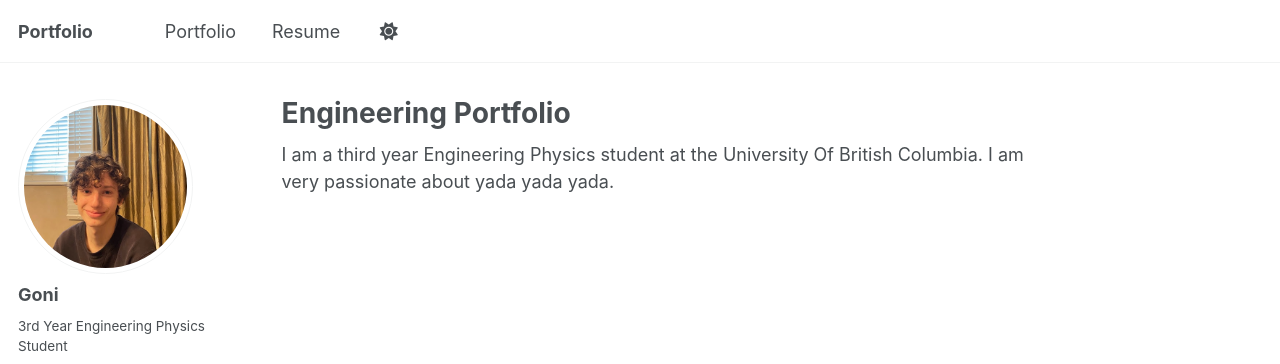
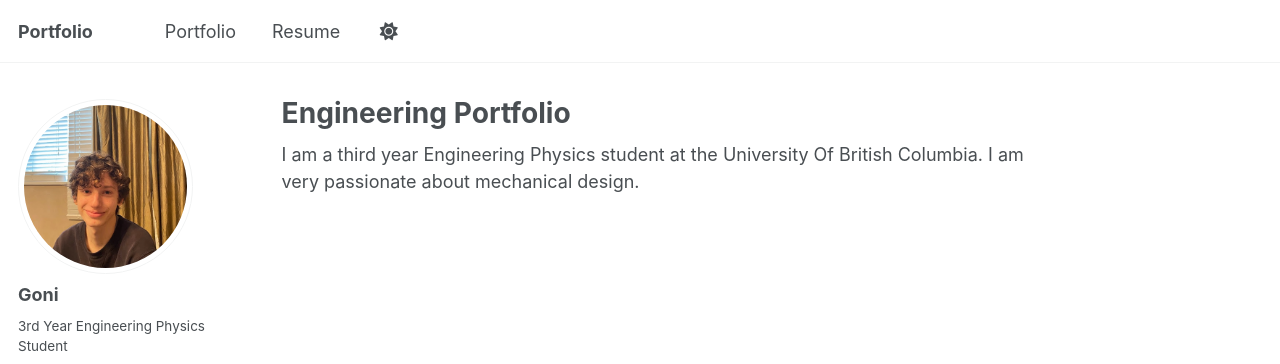
Before and after one commit to GoniBM/gonibm.github.io, a Jekyll site: the page built from _pages/about.md, in a window 1280 px wide. Shown: the top 364 px of the page. Built offline with Jekyll 4.4.1, drawn with Linux system fonts in a browser that asks for light colours; a script that is not in the unit is left out.

Commit message:
Update passion statement in about page

```diff
--- a/_pages/about.md
+++ b/_pages/about.md
@@ -7,4 +7,4 @@ redirect_from:
   - /about.html
 ---
 
-I am a third year Engineering Physics student at the University Of British Columbia. I am very passionate about yada yada yada.
+I am a third year Engineering Physics student at the University Of British Columbia. I am very passionate about mechanical design.
```
